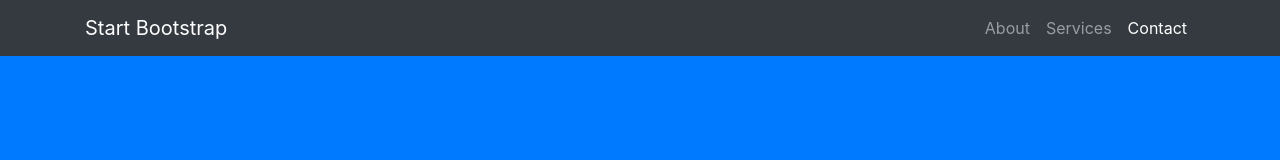
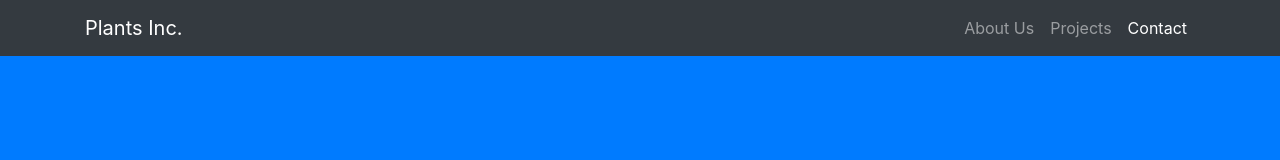
Before and after one commit to nelanab/planttracker, a website with bundled scripts: page index.html in a window 1280 px wide. Shown: the top 160 px of the page. Built offline with nearby package versions, Linux system fonts and the light colour scheme.

Commit message:
adding title to index.html

```diff
--- a/index.html
+++ b/index.html
@@ -8,7 +8,7 @@
   <meta name="description" content="">
   <meta name="author" content="">
 
-  <title>Scrolling Nav - Start Bootstrap Template</title>
+  <title>Plants Inc.</title>
 
   <!-- Bootstrap core CSS -->
   <link href="vendor/bootstrap/css/bootstrap.min.css" rel="stylesheet">
@@ -23,17 +23,17 @@
   <!-- Navigation -->
   <nav class="navbar navbar-expand-lg navbar-dark bg-dark fixed-top" id="mainNav">
     <div class="container">
-      <a class="navbar-brand js-scroll-trigger" href="#page-top">Start Bootstrap</a>
+      <a class="navbar-brand js-scroll-trigger" href="#page-top">Plants Inc.</a>
       <button class="navbar-toggler" type="button" data-toggle="collapse" data-target="#navbarResponsive" aria-controls="navbarResponsive" aria-expanded="false" aria-label="Toggle navigation">
         <span class="navbar-toggler-icon"></span>
       </button>
       <div class="collapse navbar-collapse" id="navbarResponsive">
         <ul class="navbar-nav ml-auto">
           <li class="nav-item">
-            <a class="nav-link js-scroll-trigger" href="#about">About</a>
+            <a class="nav-link js-scroll-trigger" href="#about">About Us</a>
           </li>
           <li class="nav-item">
-            <a class="nav-link js-scroll-trigger" href="#services">Services</a>
+            <a class="nav-link js-scroll-trigger" href="#projects">Projects</a>
           </li>
           <li class="nav-item">
             <a class="nav-link js-scroll-trigger" href="#contact">Contact</a>
```
